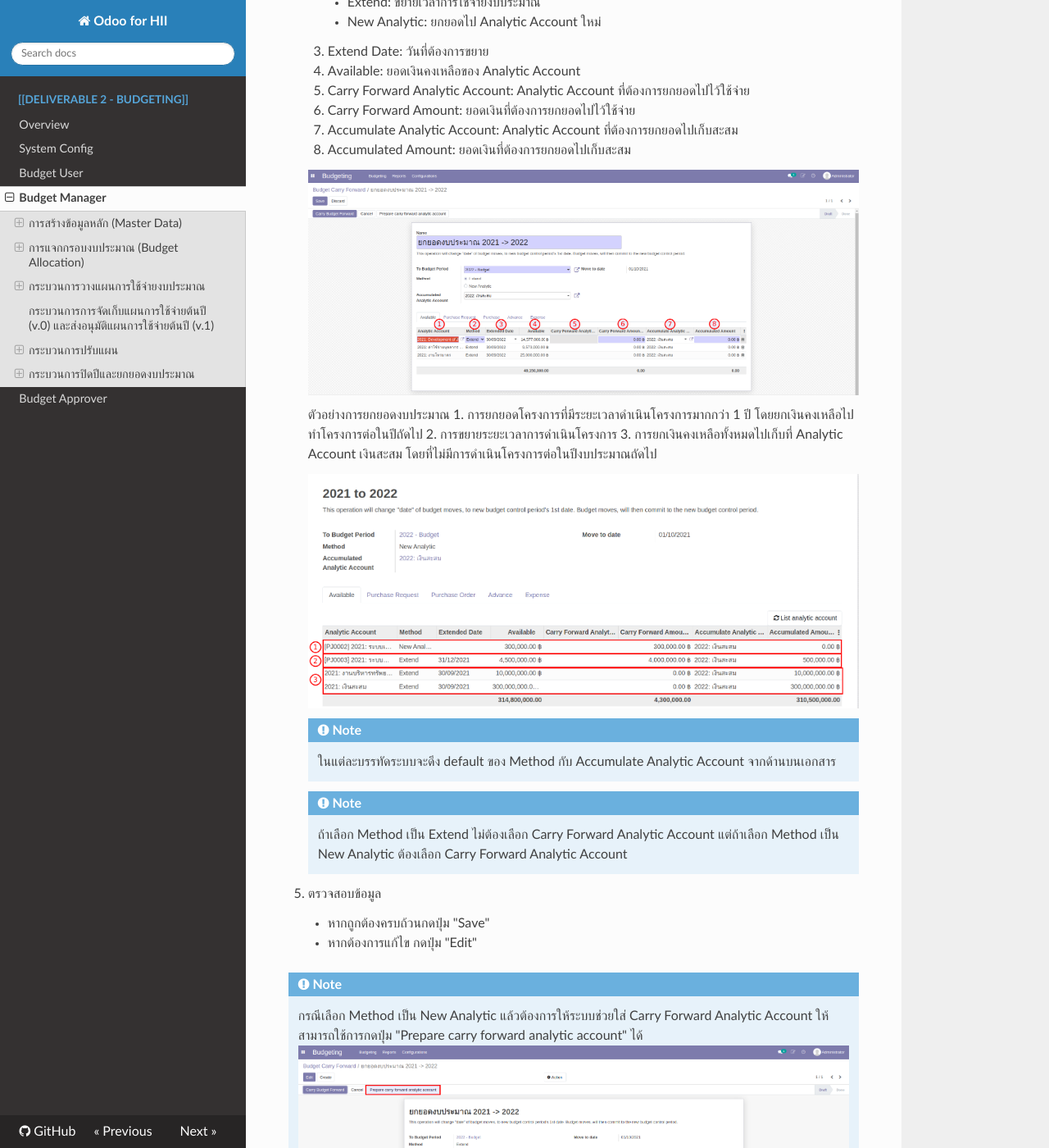
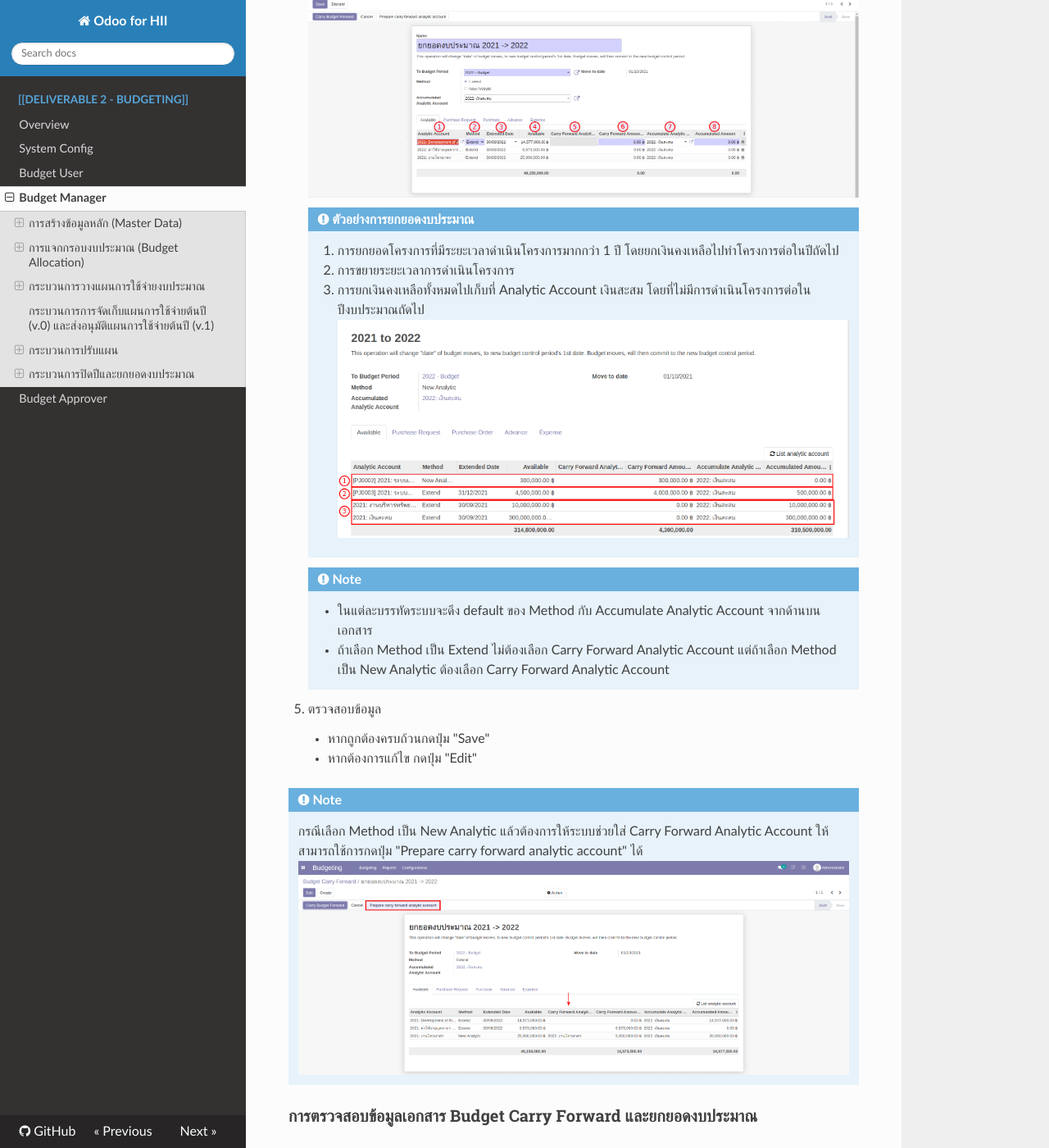
Before and after one commit to newtratip/hii-docs, an MkDocs documentation site: the page built from docs/deliverable_2/1_budget/bg4_for_manager.md, in a window 1280 px wide and 1400 px high, scrolled down 23918 px. Shown: the whole window at 82% size. Built offline with MkDocs 1.6.1, drawn with Linux system fonts in a browser that asks for light colours; nearby versions of some CDN libraries; some of the changed text lies outside the part shown.

Commit message:
[UPD] session

```diff
--- a/docs/deliverable_2/1_budget/bg4_for_manager.md
+++ b/docs/deliverable_2/1_budget/bg4_for_manager.md
@@ -62,22 +62,19 @@
 
     ![](img/1_master_data/create_aa.png)
 
-!!! Note
-    Project สถานะ  Confirmed เท่านั้นถึงจะสามารถสร้าง Analytic Account ได้
-
 2. ระบบแสดงหน้าต่าง
     1. Budget Period: เลือกปีงบประมาณของ Analytic Account
     2. กดปุ่ม "Create Analytic Account"
+
     ![](img/1_master_data/create_aa4.png)
 
-3.  ระบบจะสร้างและไปยังหน้า Analytic Account
+3.  ระบบจะสร้างและไปยังหน้า Analytic Account ซึ่งจะแสดง Analytic Account ที่เพิ่งสร้าง
 
     ![](img/1_master_data/create_aa_3.png)
 
-4.  สิ้นสุดกระบวนการสร้าง Project และ Analytic Account
-
 !!! Note
-    Analytic Account จากฝ่าย (Department) จะถูกสร้างขึ้นอัตโนมัติ
+    - Project สถานะ  Confirmed เท่านั้นถึงจะสามารถสร้าง Analytic Account ได้
+    - Analytic Account จากฝ่าย (Department) จะถูกสร้างขึ้นอัตโนมัติ
 
 **สิ้นสุดการสร้าง Analytic Account**
 
@@ -222,12 +218,14 @@
 1. ที่เมนู Budget Allocation ตรวจสอบสถานะของเอกสาร จะอยู่ที่ Confirmed
     1. กดปุ่ม "Set to draft" เพื่อเปลี่ยนสถานะเอกสารจาก Confirmed เป็น Draft
     2. กดปุ่ม "Edit" เพื่อใส่ Analytic Tags
+
     ![](img/2_budget_allocation/edit_allocation_1.png)
 
 2. กด "Add a line" เพื่อเพิ่ม Analytic Tags ให้กับ Cost Center ที่ยังไม่เคยมี Analytic Tags
     1. เลือก Fund
     2. เลือก Analytic Account
     3. เลือก Analytic Tags
+
     ![](img/2_budget_allocation/edit_allocation_2.png)
 
 3. กดปุ่ม "Save" ตรวจสอบข้อมูล
@@ -398,6 +394,7 @@
     ![](img/6_budget_revision/Selection_358.png)
 
 10. กดปุ่ม "Done" เพื่อสิ้นสุดการปรับแผน สถานะเอกสารเปลี่ยนจาก Confirmed เป็น Done
+
     ![](img/6_budget_revision/Selection_359.png)
 
 #### การขยายเวลา Analytic Account ที่ถูก Extend
@@ -509,18 +506,15 @@
 
     ![](img/7_budget_carry_forward/carry_forward_available_line.png)
 
-    ตัวอย่างการยกยอดงบประมาณ
-    1. การยกยอดโครงการที่มีระยะเวลาดำเนินโครงการมากกว่า 1 ปี โดยยกเงินคงเหลือไปทำโครงการต่อในปีถัดไป
-    2. การขยายระยะเวลาการดำเนินโครงการ
-    3. การยกเงินคงเหลือทั้งหมดไปเก็บที่ Analytic Account เงินสะสม โดยที่ไม่มีการดำเนินโครงการต่อในปีงบประมาณถัดไป
-
-    ![](img/7_budget_carry_forward/eg.png)
+    !!! Note "ตัวอย่างการยกยอดงบประมาณ"
+        1. การยกยอดโครงการที่มีระยะเวลาดำเนินโครงการมากกว่า 1 ปี โดยยกเงินคงเหลือไปทำโครงการต่อในปีถัดไป
+        2. การขยายระยะเวลาการดำเนินโครงการ
+        3. การยกเงินคงเหลือทั้งหมดไปเก็บที่ Analytic Account เงินสะสม โดยที่ไม่มีการดำเนินโครงการต่อในปีงบประมาณถัดไป
+        ![](img/7_budget_carry_forward/eg.png)
 
     !!! Note
-        ในแต่ละบรรทัดระบบจะดึง default ของ Method กับ Accumulate Analytic Account จากด้านบนเอกสาร
-
-    !!! Note
-        ถ้าเลือก Method เป็น Extend ไม่ต้องเลือก Carry Forward Analytic Account แต่ถ้าเลือก Method เป็น New Analytic ต้องเลือก Carry Forward Analytic Account
+        - ในแต่ละบรรทัดระบบจะดึง default ของ Method กับ Accumulate Analytic Account จากด้านบนเอกสาร
+        - ถ้าเลือก Method เป็น Extend ไม่ต้องเลือก Carry Forward Analytic Account แต่ถ้าเลือก Method เป็น New Analytic ต้องเลือก Carry Forward Analytic Account
 
 5. ตรวจสอบข้อมูล
     - หากถูกต้องครบถ้วนกดปุ่ม "Save"
```
Also changed, not shown: other parts of docs/deliverable_2/1_budget/bg4_for_manager.md (+8 -12 lines), docs/deliverable_2/1_budget/bg2_config.md (+1 -0 lines), docs/deliverable_2/1_budget/bg3_for_user.md (+14 -11 lines), docs/deliverable_2/1_budget/img/1_master_data/create_sof.png.
